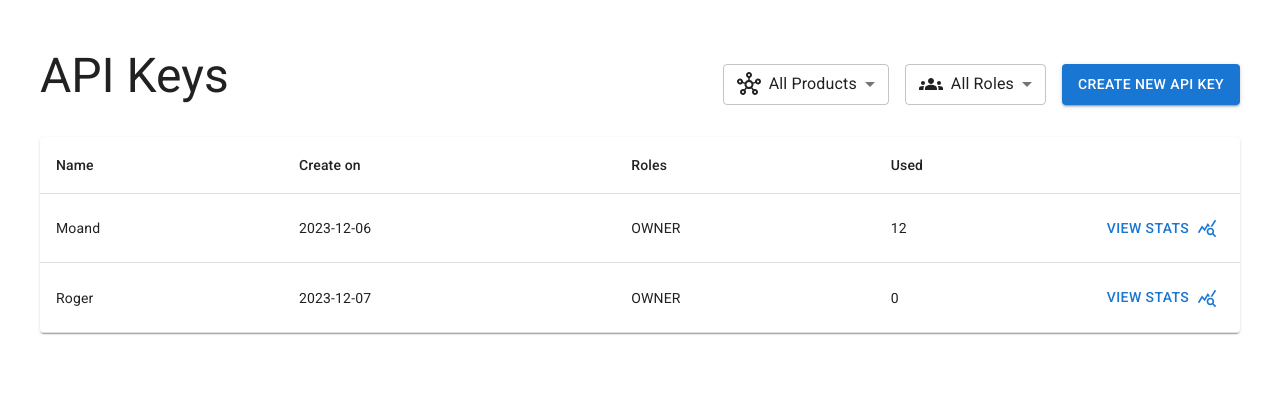
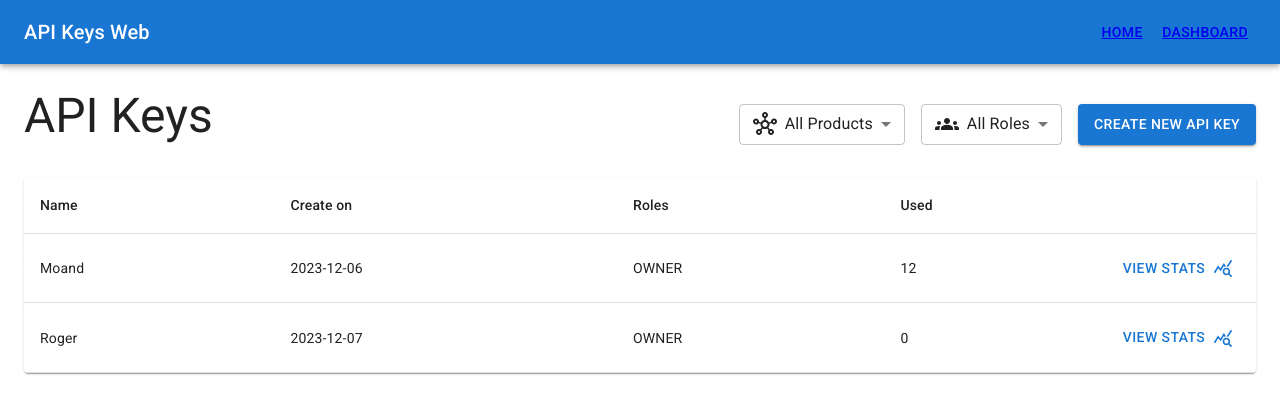
Before and after one commit to badeeson/api-key-web, a Next.js app: page / in a window 1280 px wide. Shown: the top 414 px of the page. Built offline with nearby package versions, Linux system fonts and the light colour scheme.

Commit message:
Add: AppBar Navigation;

```diff
--- a/src/app/layout.tsx
+++ b/src/app/layout.tsx
@@ -7,6 +7,7 @@
 import '@fontsource/roboto/700.css';
 import ThemeRegistry from '@/components/ThemeRegistry/ThemeRegistry';
 import { Box } from '@mui/material';
+import DrawerAppBar from '@/components/DrawerAppBar';
 
 const inter = Inter({ subsets: ['latin'] })
 
@@ -23,6 +24,9 @@
   return (
     <html lang="en">
       <body className={inter.className}>
+        <DrawerAppBar>
+          {children}
+        </DrawerAppBar>
         {/* <ThemeRegistry>
           <Box
             component="main"
@@ -37,16 +41,6 @@
             {children}
           </Box>
         </ThemeRegistry> */}
-        <Box
-          component="main"
-          sx={{
-            mx: 2,
-            my: 3,
-            p: 3,
-          }}
-        >
-          {children}
-        </Box>
       </body>
     </html>
   )
--- /dev/null
+++ b/src/components/DrawerAppBar.tsx
@@ -0,0 +1,118 @@
+'use client';
+
+import * as React from 'react';
+import AppBar from '@mui/material/AppBar';
+import Box from '@mui/material/Box';
+import CssBaseline from '@mui/material/CssBaseline';
+import Divider from '@mui/material/Divider';
+import Drawer from '@mui/material/Drawer';
+import IconButton from '@mui/material/IconButton';
+import List from '@mui/material/List';
+import ListItem from '@mui/material/ListItem';
+import ListItemButton from '@mui/material/ListItemButton';
+import ListItemText from '@mui/material/ListItemText';
+import MenuIcon from '@mui/icons-material/Menu';
+import Toolbar from '@mui/material/Toolbar';
+import Typography from '@mui/material/Typography';
+import Button from '@mui/material/Button';
+import Link from 'next/link';
+
+interface Props {
+  /**
+   * Injected by the documentation to work in an iframe.
+   * You won't need it on your project.
+   */
+  window?: () => Window;
+  children: React.ReactNode
+}
+
+const drawerWidth = 240;
+const navItems = [
+  { label: 'Home', pathname: '/' },
+  { label: 'Dashboard', pathname: '/dashboard' },
+];
+
+export default function DrawerAppBar(props: Props) {
+  const { window, children } = props;
+  const [mobileOpen, setMobileOpen] = React.useState(false);
+
+  const handleDrawerToggle = () => {
+    setMobileOpen((prevState) => !prevState);
+  };
+
+  const drawer = (
+    <Box onClick={handleDrawerToggle} sx={{ textAlign: 'center' }}>
+      <Typography variant="h6" sx={{ my: 2 }}>
+        API Keys Web
+      </Typography>
+      <Divider />
+      <List>
+        {navItems.map((item) => (
+          <ListItem key={item.label} disablePadding>
+            <ListItemButton sx={{ textAlign: 'center' }}>
+              <Link href={item.pathname}>
+                <ListItemText primary={item.label} />
+              </Link>
+            </ListItemButton>
+          </ListItem>
+        ))}
+      </List>
+    </Box>
+  );
+
+  const container = window !== undefined ? () => window().document.body : undefined;
+
+  return (
+    <Box sx={{ display: 'flex' }}>
+      <CssBaseline />
+      <AppBar component="nav">
+        <Toolbar>
+          <IconButton
+            color="inherit"
+            aria-label="open drawer"
+            edge="start"
+            onClick={handleDrawerToggle}
+            sx={{ mr: 2, display: { sm: 'none' } }}
+          >
+            <MenuIcon />
+          </IconButton>
+          <Typography
+            variant="h6"
+            component="div"
+            sx={{ flexGrow: 1, display: { xs: 'none', sm: 'block' } }}
+          >
+            API Keys Web
+          </Typography>
+          <Box sx={{ display: { xs: 'none', sm: 'block' } }}>
+            {navItems.map((item) => (
+              <Button key={item.label} sx={{ color: '#fff' }}>
+                <Link href={item.pathname}>{item.label}</Link>
+              </Button>
+            ))}
+          </Box>
+        </Toolbar>
+      </AppBar>
+      <nav>
+        <Drawer
+          container={container}
+          variant="temporary"
+          open={mobileOpen}
+          onClose={handleDrawerToggle}
+          ModalProps={{
+            keepMounted: true, // Better open performance on mobile.
+          }}
+          sx={{
+            display: { xs: 'block', sm: 'none' },
+            '& .MuiDrawer-paper': { boxSizing: 'border-box', width: drawerWidth },
+          }}
+        >
+          {drawer}
+        </Drawer>
+      </nav>
+      <Box component="main" sx={{ p: 3 }}>
+        <Toolbar />
+        {children}
+      </Box>
+    </Box>
+  );
+}
```
